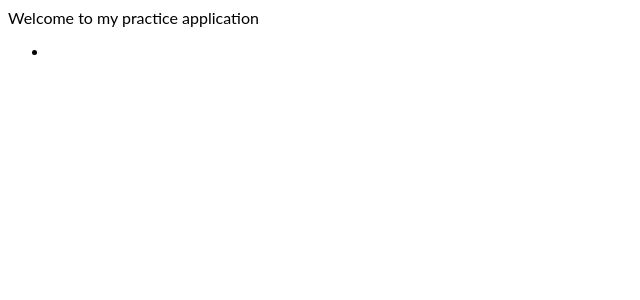
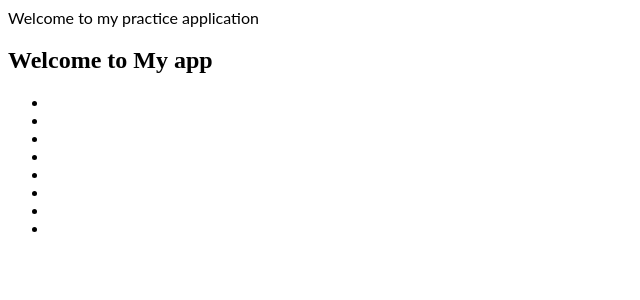
Before and after one commit to Anuj-Kushwah-ak/angular-ivy-vusmxu, an Angular app: page / in a window 1280 px wide. Shown: the top 300 px of the page, without its empty margins (0-640 px from the left). Built offline with nearby package versions, Linux system fonts and the light colour scheme.

Commit message:
2 files modified, 1 added, 1 deleted

```diff
--- a/src/app/courses/courses.component.html
+++ b/src/app/courses/courses.component.html
@@ -1,3 +1,14 @@
-
-<ul class="course">
-  <li>{{courses.name}}</li>
+<h2>Welcome to My app
+</h2>
+<ul class="courses">
+  <li *ngFor="let course of courses" [class.selected]="course === selectedCourse" (click)="onSelect(course)">
+  <li><span class="badge">{{courses.id}}</span>{{courses.name}}</li>
+</ul>
+<div *ngIf="selectedCourse">
+  <h2>{{selectedCourse.name | uppercase}} </h2>
+  <div><span>ID:</span>
+    {{selectedCourse.id}}</div>
+  <label>
+    Name:<input [(ngModel)]="selectedCourse.name">
+  </label>
+</div>
--- a/src/app/courses/courses.component.ts
+++ b/src/app/courses/courses.component.ts
@@ -1,14 +1,20 @@
 import { Component, OnInit } from "@angular/core";
 import { Course } from "../course";
-import { COURSES } from "../mock";
+import { COURSES } from "../mock-courses";
 @Component({
   selector: "app-courses",
   templateUrl: "./courses.component.html",
   styleUrls: ["./courses.component.css"]
 })
 export class CoursesComponent implements OnInit {
-  courses = COURSES ;
+  courses = COURSES;
+
+  selectedCourse: Course;
+
   constructor() {}
 
   ngOnInit() {}
+  onSelect(course: Course): void {
+    this.selectedCourse = course;
+  }
 }
--- /dev/null
+++ b/src/app/mock-courses.ts
@@ -0,0 +1,11 @@
+import { Course } from "./course";
+
+export const COURSES: Course[] = [
+  { id: 1, name: "ang" },
+  { id: 1, name: "angre" },
+  { id: 1, name: "andrg" },
+  { id: 1, name: "ang" },
+  { id: 1, name: "andfg" },
+  { id: 1, name: "ang" },
+  { id: 1, name: "bg" }
+];
--- a/src/app/mock.ts
+++ /dev/null
@@ -1,6 +0,0 @@
-import { Course } from "./course";
-
-export const COURSES: Course [] =[
-  {id:1, name:"ang"}
-
-]
```
